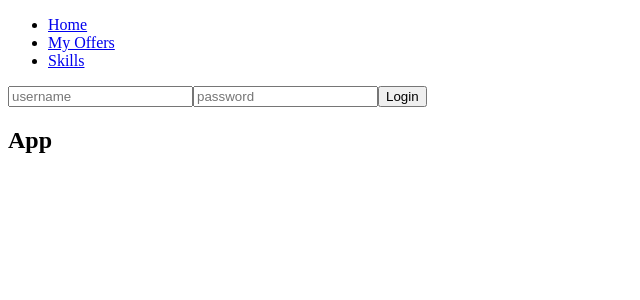
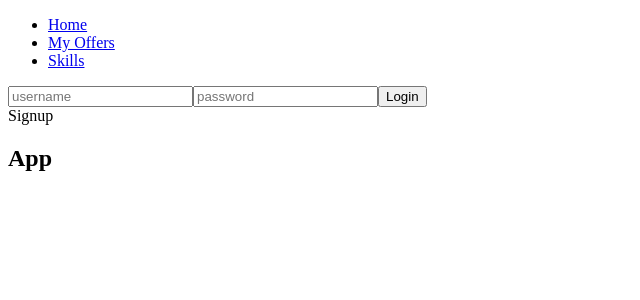
Before and after one commit to Lo977/skill-bridge-api, a React (Create React App) app in the folder client/: page / in a window 1280 px wide. Shown: the top 300 px of the page, without its empty margins (0-640 px from the left). Built offline with nearby package versions, Linux system fonts and the light colour scheme; no server answers.

Commit message:
create signup component

```diff
--- a/client/src/App.js
+++ b/client/src/App.js
@@ -1,6 +1,7 @@
 import React, { useEffect, useState } from "react";
 import Navbar from "./components/Navbar";
 import Login from "./pages/Login";
+import Signup from "./pages/Signup";
 
 function App() {
   const [user, setUser] = useState(null);
@@ -16,6 +17,7 @@ function App() {
     <>
       <Navbar onLogout={setUser} user={user} />
       <Login onLogin={setUser} />
+      <Signup />
       <h2>App</h2>
     </>
   );
--- a/client/src/components/Navbar.js
+++ b/client/src/components/Navbar.js
@@ -27,7 +27,7 @@ function Navbar({ onLogout, user }) {
       </ul>
       {user && (
         <div>
-          <NavLink to={`/users/${user.id}`}>{user.username}</NavLink>
+          <NavLink to={`/users/${user.username}`}>{user.username}</NavLink>
           <button onClick={handleLogout}>Logout</button>
         </div>
       )}
--- /dev/null
+++ b/client/src/pages/Signup.js
@@ -0,0 +1,7 @@
+import React from "react";
+
+function Signup() {
+  return <div>Signup</div>;
+}
+
+export default Signup;
```
